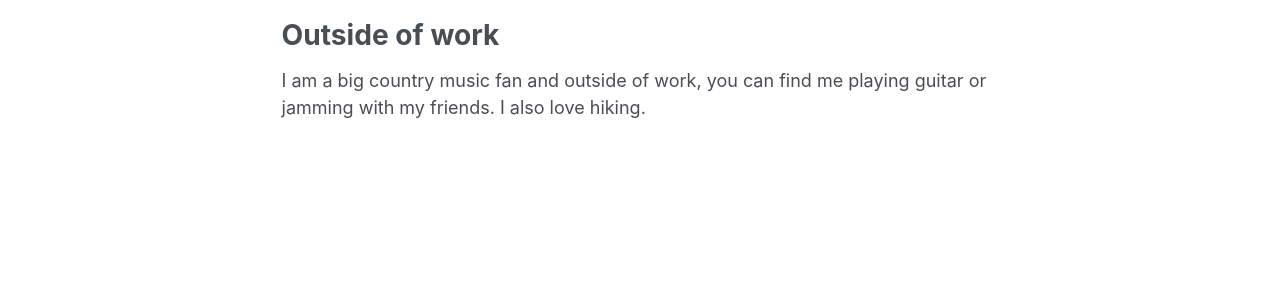
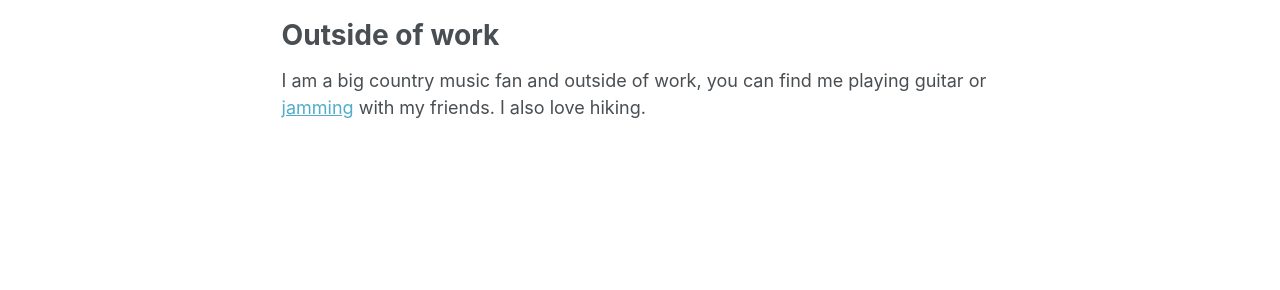
Before and after one commit to swati-rajwal/swati-rajwal.github.io, a Jekyll site: the page built from _pages/about.md, in a window 1280 px wide and 1308 px high. Shown: the part 792-1082 px from the top of the window. Built offline with Jekyll 4.4.1, drawn with Linux system fonts in a browser that asks for light colours; some web fonts are replaced; part of the change alters nothing that is shown.

```diff
--- a/_pages/about.md
+++ b/_pages/about.md
@@ -19,4 +19,4 @@ My research interests are at the intersection of natural language processing (NL
 * ICCSC-05: Data Structures w/ Prof. Pinaki Chakraborty (NSUT, Fall 2021)
 
 # Outside of work
-I am a big country music fan and outside of work, you can find me playing guitar or jamming with my friends. I also love hiking.
+I am a big country music fan and outside of work, you can find me playing guitar or <a href="https://www.youtube.com/watch?v=cgm9iGAupL0" target="_blank">jamming</a> with my friends. I also love hiking.
```
